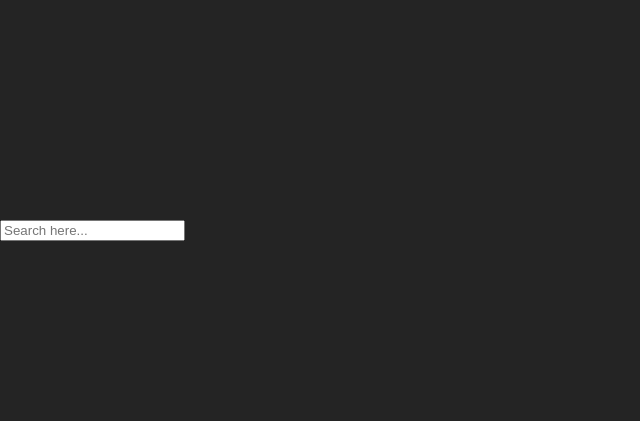
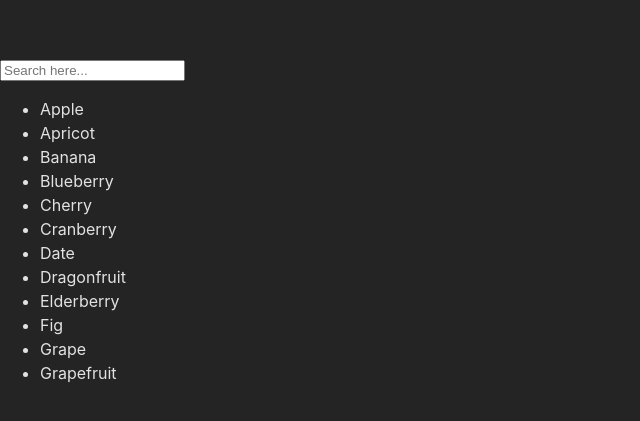
Before and after one commit to pongpatapee/interview-focused-react-compopnents, a React (Vite) app: page / in a window 1280 px wide. Shown: the part 171-592 px from the top of the page, without its empty margins (0-640 px from the left). Built offline with nearby package versions, Linux system fonts and the light colour scheme.

Commit message:
my searchbar solution

```diff
--- a/src/predro-tech-interivew-components/SearchBar.jsx
+++ b/src/predro-tech-interivew-components/SearchBar.jsx
@@ -1,3 +1,5 @@
+import { useState } from "react";
+
 const SearchBar = () => {
   const fruits = [
     "Apple",
@@ -14,9 +16,29 @@ const SearchBar = () => {
     "Grapefruit",
   ];
 
+  const [searchFruits, setSearchFruit] = useState([...fruits]);
+
+  const handleOnChange = (event) => {
+    setSearchFruit(
+      fruits.filter((fruit) =>
+        fruit.toLowerCase().startsWith(event.target.value.toLowerCase()),
+      ),
+    );
+  };
+
   return (
     <div>
-      <input type="text" placeholder="Search here..." />
+      <input
+        type="text"
+        placeholder="Search here..."
+        onChange={handleOnChange}
+      />
+
+      <ul>
+        {searchFruits.map((fruit) => (
+          <li>{fruit}</li>
+        ))}
+      </ul>
     </div>
   );
 };
```
